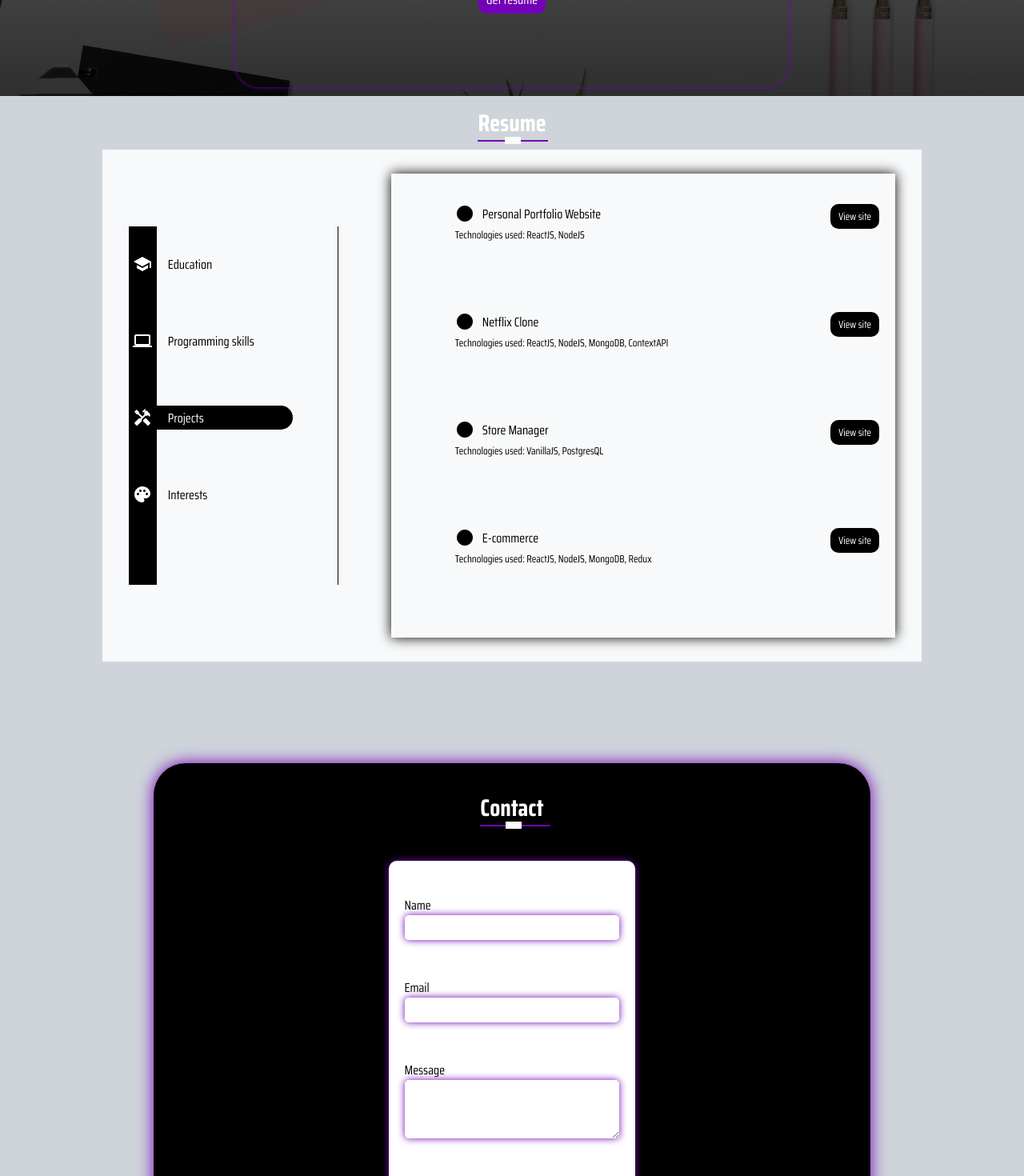
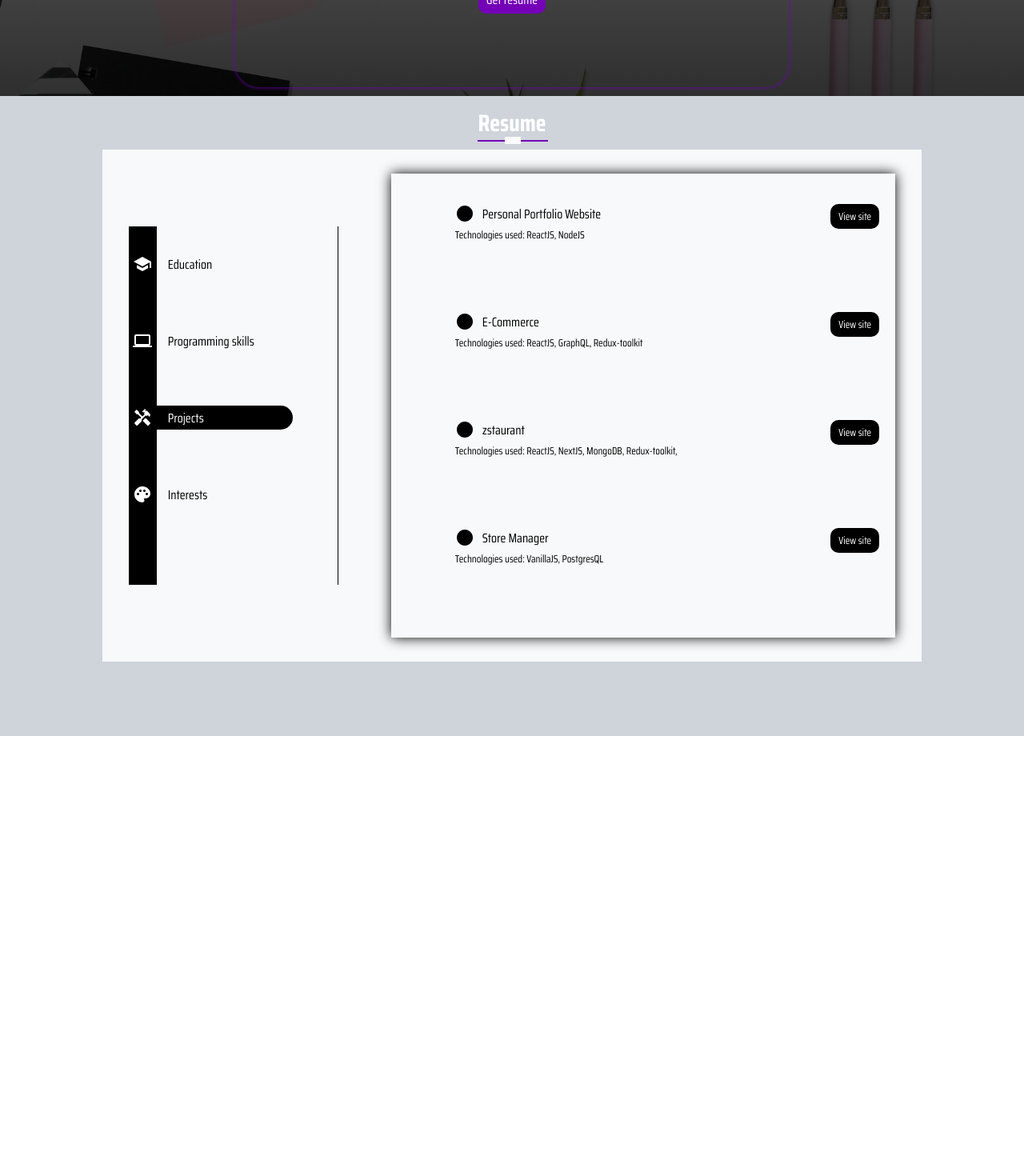
Before and after one commit to Alausa-AbdulAzeez/zportfolio, a React (Create React App) app in the folder client/: page / in a window 1280 px wide. Shown: the part 1320-2790 px from the top of the page at 80% size. After the commit the page ends 2240 px from the top, so only its background shows below. Built offline with nearby package versions, Linux system fonts and the light colour scheme.

Commit message:
removed contact page

```diff
--- a/client/src/data.js
+++ b/client/src/data.js
@@ -32,19 +32,20 @@ export const categories = {
       url: "https://z-folio.herokuapp.com/",
     },
     {
-      title: "Netflix Clone",
-      text: "Technologies used: ReactJS, NodeJS, MongoDB, ContextAPI",
-      url: "fgh",
+      title: "E-Commerce",
+      text: "Technologies used: ReactJS, GraphQL, Redux-toolkit",
+      url: "https://silver-fenglisu-6801e0.netlify.app/",
+    },
+
+    {
+      title: "zstaurant",
+      text: "Technologies used: ReactJS, NextJS, MongoDB, Redux-toolkit, ",
+      url: "https://zstaurant.herokuapp.com/",
     },
     {
       title: "Store Manager",
       text: "Technologies used: VanillaJS, PostgresQL",
       url: "https://zstore-manager.herokuapp.com/",
-    },
-    {
-      title: "E-commerce",
-      text: "Technologies used: ReactJS, NodeJS, MongoDB, Redux",
-      url: "https://z-sh.herokuapp.com/",
     },
   ],
   Interests: [
--- a/client/src/pages/contact/Contact.jsx
+++ b/client/src/pages/contact/Contact.jsx
@@ -1,122 +1,122 @@
-import React, { useRef, useState } from "react";
-import "./contact.css";
-import CloseIcon from "@mui/icons-material/Close";
+// import React, { useRef, useState } from "react";
+// import "./contact.css";
+// import CloseIcon from "@mui/icons-material/Close";
 
-const axios = require("axios");
+// const axios = require("axios");
 
-const Contact = () => {
-  const [values, setValues] = useState({
-    name: "",
-    email: "",
-    message: "",
-  });
-  const [focused, setFocused] = useState({
-    name: false,
-    email: false,
-    message: false,
-  });
+// const Contact = () => {
+//   const [values, setValues] = useState({
+//     name: "",
+//     email: "",
+//     message: "",
+//   });
+//   const [focused, setFocused] = useState({
+//     name: false,
+//     email: false,
+//     message: false,
+//   });
 
-  const [sent, setSent] = useState(false);
-  const successRef = useRef();
+//   const [sent, setSent] = useState(false);
+//   const successRef = useRef();
 
-  const showMsg = () => {
-    successRef.current.classList.add("closeSuccessMsg");
-  };
-  const removeMsg = () => {
-    setTimeout(() => {
-      successRef.current.classList.remove("closeSuccessMsg");
-      console.log(successRef);
-    }, 2000).then(
-      setTimeout(() => {
-        window.location.reload();
-      }, 2000)
-    );
-  };
+//   const showMsg = () => {
+//     successRef.current.classList.add("closeSuccessMsg");
+//   };
+//   const removeMsg = () => {
+//     setTimeout(() => {
+//       successRef.current.classList.remove("closeSuccessMsg");
+//       console.log(successRef);
+//     }, 2000).then(
+//       setTimeout(() => {
+//         window.location.reload();
+//       }, 2000)
+//     );
+//   };
 
-  const handleChange = (e) => {
-    setValues({ ...values, [e.target.name]: e.target.value });
-  };
+//   const handleChange = (e) => {
+//     setValues({ ...values, [e.target.name]: e.target.value });
+//   };
 
-  const handleFocus = (e) => {
-    setFocused({
-      ...focused,
-      [e.target.name]: true,
-    });
-  };
+//   const handleFocus = (e) => {
+//     setFocused({
+//       ...focused,
+//       [e.target.name]: true,
+//     });
+//   };
 
-  const handSubmit = async (e) => {
-    e.preventDefault();
-    const res = await axios.post("/", {
-      // const res = await axios.post("http://localhost:5000/", {
-      name: values.name,
-      email: values.email,
-      message: values.message,
-    });
+//   const handSubmit = async (e) => {
+//     e.preventDefault();
+//     // const res = await axios.post("http://z-folio.herokuapp.com/", {
+//     const res = await axios.post("http://localhost:500/", {
+//       name: values.name,
+//       email: values.email,
+//       message: values.message,
+//     });
 
-    if (res.status === 201) {
-      showMsg();
-      removeMsg();
-    }
-  };
+//     if (res.status === 201) {
+//       showMsg();
+//       removeMsg();
+//     }
+//   };
 
-  return (
-    <div className="contactContainer" id="contact">
-      <div className="blackContainer">
-        <div className="contactTitle">Contact</div>
-        <div className="successMsgWrapper" ref={successRef}>
-          <p className="successMsg">Message sent</p>
-          {/* <span> */}
-          <CloseIcon className="cancel" />
-          {/* </span> */}
-        </div>
-        <form className="contactContentContainer">
-          <div className="name inputContainer">
-            <label>Name</label>
-            <input
-              type="text"
-              value={values["name"]}
-              required
-              onChange={handleChange}
-              name="name"
-              onBlur={handleFocus}
-              namefocused={focused.name.toString()}
-            />
-            <p className="alert">Please provide the required credentail</p>
-          </div>
-          <div className="email inputContainer">
-            <label>Email</label>
-            <input
-              type="email"
-              value={values["email"]}
-              required
-              onChange={handleChange}
-              name="email"
-              onBlur={handleFocus}
-              emailfocused={focused.email.toString()}
-            />
-            <p className="alert">Please input your email</p>
-          </div>
-          <div className="message inputContainer">
-            <label>Message</label>
-            <textarea
-              name="message"
-              value={values["message"]}
-              cols="10"
-              rows="3"
-              onChange={handleChange}
-              required
-              onBlur={handleFocus}
-              messagefocused={focused.message.toString()}
-            ></textarea>
-            <p className="alert">Field cannot be empty</p>
-          </div>
-          <button type="submit" className="send" onClick={handSubmit}>
-            Send
-          </button>
-        </form>
-      </div>
-    </div>
-  );
-};
+//   return (
+//     <div className="contactContainer" id="contact">
+//       <div className="blackContainer">
+//         <div className="contactTitle">Contact</div>
+//         <div className="successMsgWrapper" ref={successRef}>
+//           <p className="successMsg">Message sent</p>
+//           {/* <span> */}
+//           <CloseIcon className="cancel" />
+//           {/* </span> */}
+//         </div>
+//         <form className="contactContentContainer">
+//           <div className="name inputContainer">
+//             <label>Name</label>
+//             <input
+//               type="text"
+//               value={values["name"]}
+//               required
+//               onChange={handleChange}
+//               name="name"
+//               onBlur={handleFocus}
+//               namefocused={focused.name.toString()}
+//             />
+//             <p className="alert">Please provide the required credentail</p>
+//           </div>
+//           <div className="email inputContainer">
+//             <label>Email</label>
+//             <input
+//               type="email"
+//               value={values["email"]}
+//               required
+//               onChange={handleChange}
+//               name="email"
+//               onBlur={handleFocus}
+//               emailfocused={focused.email.toString()}
+//             />
+//             <p className="alert">Please input your email</p>
+//           </div>
+//           <div className="message inputContainer">
+//             <label>Message</label>
+//             <textarea
+//               name="message"
+//               value={values["message"]}
+//               cols="10"
+//               rows="3"
+//               onChange={handleChange}
+//               required
+//               onBlur={handleFocus}
+//               messagefocused={focused.message.toString()}
+//             ></textarea>
+//             <p className="alert">Field cannot be empty</p>
+//           </div>
+//           <button type="submit" className="send" onClick={handSubmit}>
+//             Send
+//           </button>
+//         </form>
+//       </div>
+//     </div>
+//   );
+// };
 
-export default Contact;
+// export default Contact;
--- a/client/src/pages/home/Home.jsx
+++ b/client/src/pages/home/Home.jsx
@@ -1,5 +1,4 @@
 import React, { useEffect, useRef, useState } from "react";
-import ReactDOM from "react-dom";
 import { HashLink } from "react-router-hash-link";
 import "./home.css";
 
@@ -110,15 +109,6 @@ const Home = () => {
                   Resume
                 </HashLink>
               </li>
-              <li
-                onClick={handleSetActive}
-                className="link"
-                active={(loc === "Contact").toString()}
-              >
-                <HashLink smooth to="/#contact" className="navLink">
-                  Contact
-                </HashLink>
-              </li>
             </ul>
           </div>
         </div>
@@ -134,7 +124,6 @@ const Home = () => {
               applications with front and backend operations
             </p>
             <div className="homeContentContainerButtons">
-              <div className="contact">Contact me</div>
               <a
                 href={require("../../Resume.pdf")}
                 download={"Alausa-AbdulAzeez-resume"}
--- a/client/src/pages/homePage/HomePage.jsx
+++ b/client/src/pages/homePage/HomePage.jsx
@@ -1,6 +1,5 @@
 import React from "react";
 import About from "../about/About";
-import Contact from "../contact/Contact";
 import Home from "../home/Home";
 import Resume from "../resume/Resume";
 import "./homePage.css";
@@ -11,7 +10,6 @@ const HomePage = () => {
       <Home />
       <About />
       <Resume />
-      <Contact />
     </div>
   );
 };
--- a/client/src/pages/resume/Resume.jsx
+++ b/client/src/pages/resume/Resume.jsx
@@ -105,6 +105,7 @@ const Resume = () => {
                       href={category.url}
                       className="projLink"
                       target={"_blank"}
+                      rel="noreferrer"
                     >
                       <div className="itemTimeframe">View site</div>
                     </a>
--- a/client/src/pages/resume/resume.css
+++ b/client/src/pages/resume/resume.css
@@ -2,7 +2,7 @@
   height: 100vh;
   display: flex;
   flex-direction: column;
-  justify-content: start;
+  justify-content: flex-start;
   align-items: center;
   color: #7400b8;
   color: #000;
```
Also changed, not shown: 1 other file (tests, documents, lock files or other folders).
